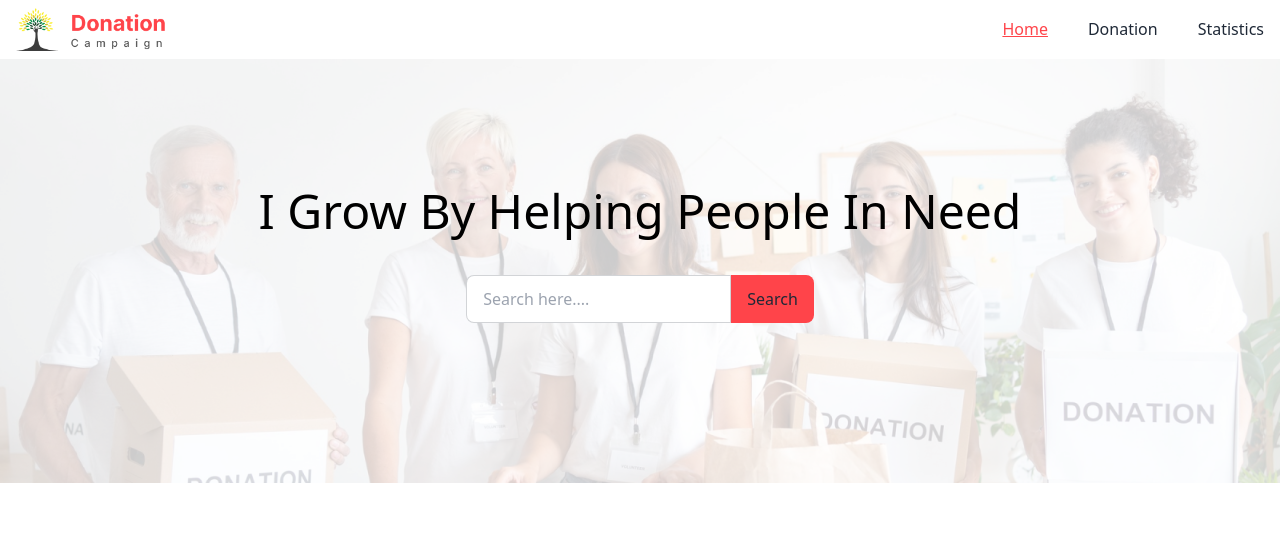
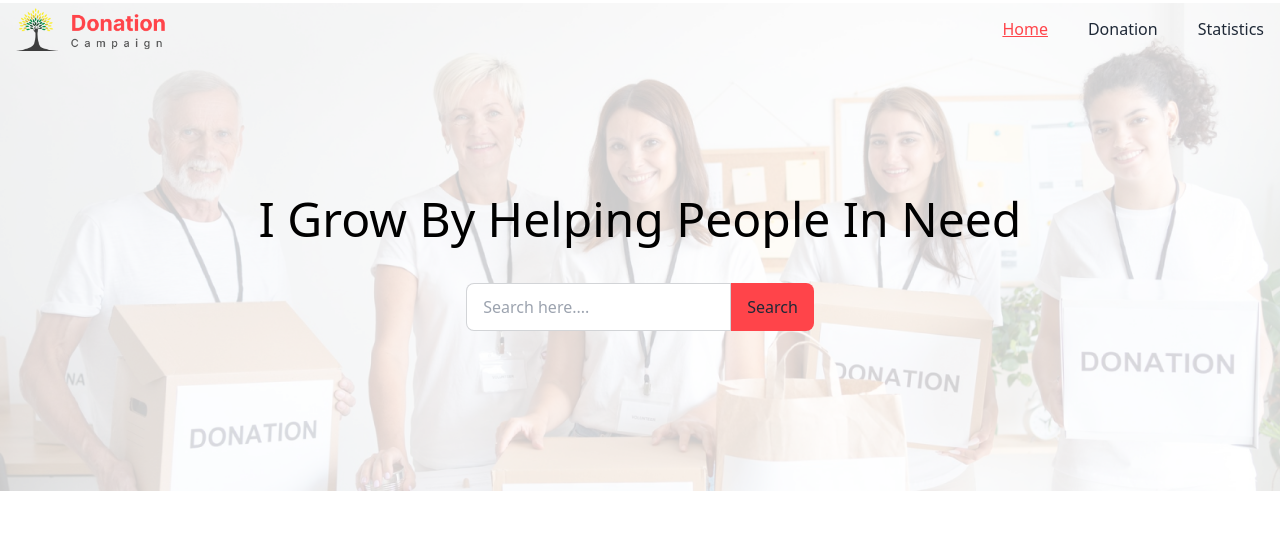
Before and after one commit to fazlecse/donation-campaign, a React (Vite) app: page / in a window 1280 px wide. Shown: the top 541 px of the page. Built offline with nearby package versions, Linux system fonts and the light colour scheme.

Commit message:
banner image show in navbar

```diff
--- a/src/Layout/Components/Banner/Banner.jsx
+++ b/src/Layout/Components/Banner/Banner.jsx
@@ -3,7 +3,7 @@ import bgImage from "../../../assets/banner-bg.png";
 const Banner = ({ handleSearchInputField }) => {
   return (
     <div
-      className="pt-32 pb-40 relative z-10"
+      className="pt-48 pb-40 relative z-10 -mt-14"
       style={{
         backgroundImage: `url(${bgImage})`,
         backgroundSize: "cover",
--- a/src/Layout/Components/Navbar/Navbar.jsx
+++ b/src/Layout/Components/Navbar/Navbar.jsx
@@ -3,7 +3,7 @@ import Logo from "./Logo";
 
 const Navbar = () => {
   return (
-    <div>
+    <div className="z-50 relative">
       <nav className="container px-4 mx-auto flex flex-col sm:flex-row justify-between items-center py-2 gap-5">
         <Logo></Logo>
         <ul className="flex gap-10">
```
